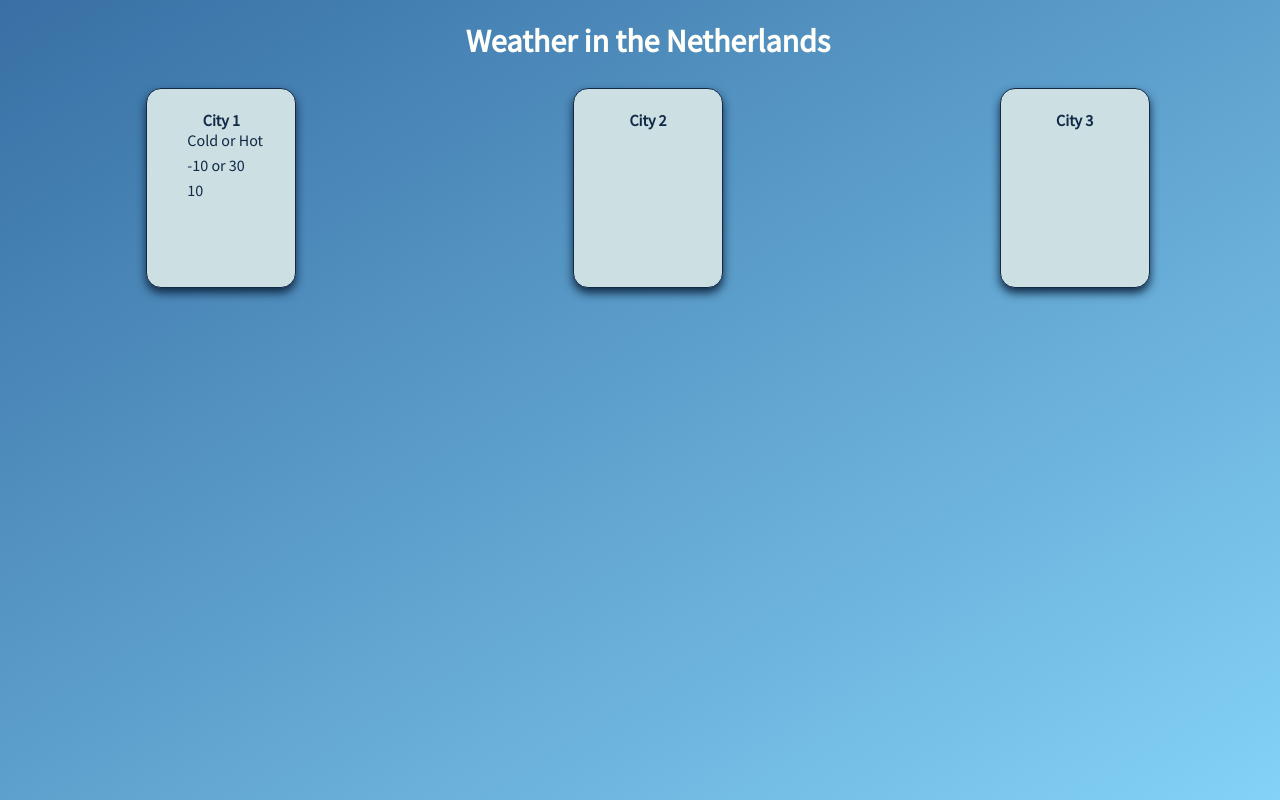
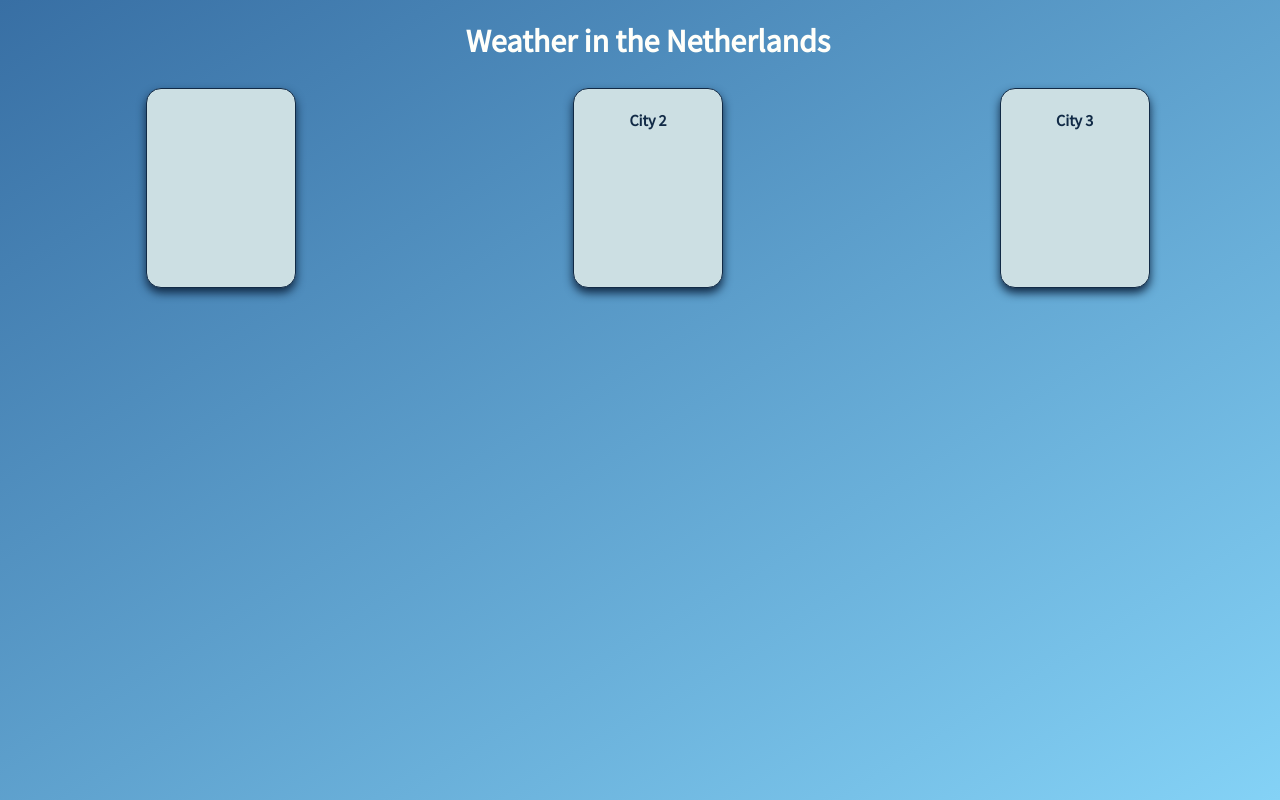
Before and after one commit to Mollie-S/simple-weather-app, a plain HTML site: page index.html in a window 1280 px wide. Drawn offline with Linux system fonts and the light colour scheme; no server answers.

Commit message:
Updated CSS - added transform and transition to the city cards. Removed default <li> text from html file.

```diff
--- a/css/styles.css
+++ b/css/styles.css
@@ -15,16 +15,15 @@ body {
 h1 {
   text-align: center;
 }
-
 .container-cities {
   display: flex;
   justify-content: space-around;
-
 }
 .container-cities h4 {
   text-align: center;
   margin-bottom: 0px;
 }
+
 .city-weather-information {
   list-style-type: none;
   margin: 0 0;
@@ -49,4 +48,12 @@ li {
   margin: 5px;
   border-radius: 15px;
   box-shadow: 0 5px 10px rgba(17, 42, 70, 2);
+  transition: ease-out transform 0.8s ;
 }
+
+.city1:hover, .city2:hover, .city3:hover {
+  transform: scale(1.04);
+}
+/* .city1-name:hover, .city2-name:hover, .city3-name:hover {
+  color: #FFFFFA;
+} */
--- a/index.html
+++ b/index.html
@@ -9,13 +9,13 @@
   <body><h1>Weather in the Netherlands</h1>
     <div class="container-cities">
       <div class="city1">
-        <h4 class="city1-name">City 1</h4>
+        <h4 class="city1-name"></h4>
         <ul class="city-weather-information">
           <li class="weather-type-icon">
           </li>
-          <li class="weather-type">Cold or Hot</li>
-          <li class="temperature">-10 or 30</li>
-          <li class="wind-speed">10</li>
+          <li class="weather-type"></li>
+          <li class="temperature"></li>
+          <li class="wind-speed"></li>
         </ul>
       </div>
       <div class="city2">
```
